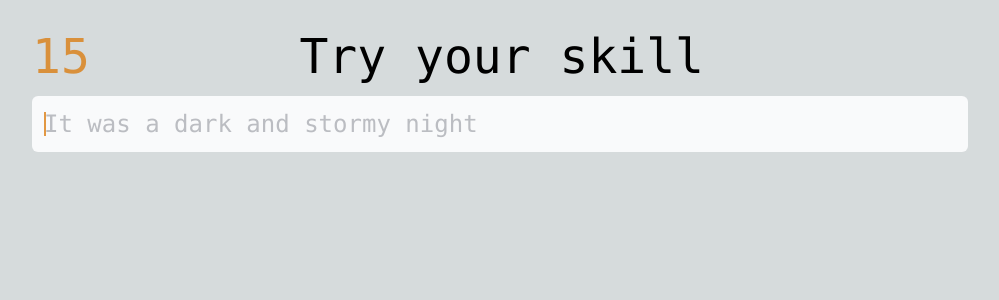
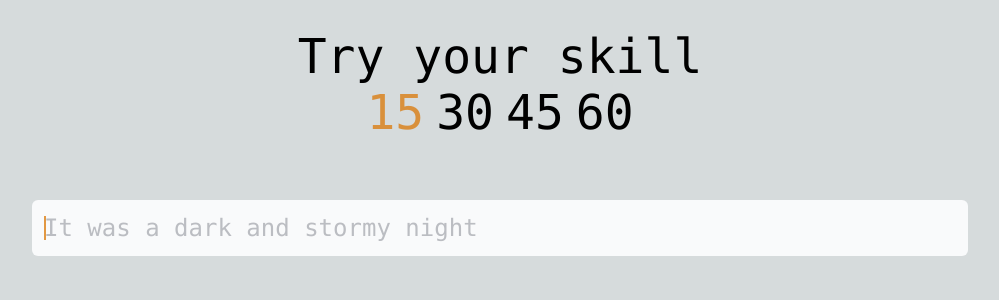
Before and after one commit to StasSytnykov/cat-type, a Next.js app: page / in a window 1280 px wide. Shown: the top 300 px of the page, without its empty margins (140-1139 px from the left). Built offline with nearby package versions, Linux system fonts and the light colour scheme.

Commit message:
added posibility to chose time for typing

```diff
--- a/app/page.tsx
+++ b/app/page.tsx
@@ -13,7 +13,10 @@ export default function Home() {
     wrongLetterIndex,
     letterMistakeCounter,
   } = useLetters();
-  const isTypingStarted = useIsTypingStarted(arrOfTypedLetters[0]);
+  const isTypingStarted = useIsTypingStarted(
+    arrOfTypedLetters[0],
+    letterMistakeCounter,
+  );
 
   return (
     <div
--- a/components/Timer/Timer.tsx
+++ b/components/Timer/Timer.tsx
@@ -1,4 +1,5 @@
 import { Dispatch, SetStateAction, useEffect } from "react";
+import { times } from "@/mock/data";
 
 type Props = {
   time: number;
@@ -17,9 +18,35 @@ export const Timer = ({ time, setTimeForTyping, isTypingStarted }: Props) => {
   }, [isTypingStarted]);
 
   return (
-    <div className="grid grid-cols-7 mb-4 text-5xl">
-      <p className="col-span-1 text-amber-600/75">{time}</p>
-      <h1 className="col-start-3 col-end-7">Try your skill</h1>
+    <div className="flex flex-col justify-center items-center mb-4 text-5xl">
+      <h1
+        className={`mb-2 ${isTypingStarted && "opacity-0"} transition-opacity`}
+      >
+        Try your skill
+      </h1>
+      <div
+        className={`flex ${isTypingStarted && "opacity-0"} transition-opacity`}
+      >
+        {times.map((choseTime) => (
+          <button
+            tabIndex={-1}
+            className={`mr-3 last:mr-0 outline-0 ${
+              choseTime === time && "text-amber-600/75"
+            }`}
+            type="button"
+            onClick={() => !isTypingStarted && setTimeForTyping(choseTime)}
+          >
+            {choseTime}
+          </button>
+        ))}
+      </div>
+      <p
+        className={`text-amber-600/75 opacity-0 transition-opacity ${
+          isTypingStarted && "opacity-100"
+        }`}
+      >
+        {time}
+      </p>
     </div>
   );
 };
--- a/components/TypingContainer/TypingContainer.tsx
+++ b/components/TypingContainer/TypingContainer.tsx
@@ -1,4 +1,4 @@
-import { arrOfLetters } from "@/mock/letters";
+import { arrOfLetters } from "@/mock/data";
 import { twMerge } from "tailwind-merge";
 
 type Props = {
--- a/hooks/useIsTypingStarted.tsx
+++ b/hooks/useIsTypingStarted.tsx
@@ -1,13 +1,13 @@
 import { useEffect, useState } from "react";
 
-export const useIsTypingStarted = (letter: string) => {
+export const useIsTypingStarted = (letter: string, mistakeCounter: number) => {
   const [isStarted, setIsStarted] = useState(false);
 
   useEffect(() => {
-    if (letter) {
+    if (letter || mistakeCounter) {
       setIsStarted(true);
     }
-  }, [letter]);
+  }, [letter, mistakeCounter]);
 
   return isStarted;
 };
--- a/hooks/useLetters.tsx
+++ b/hooks/useLetters.tsx
@@ -1,5 +1,5 @@
 import { KeyboardEvent, useState } from "react";
-import { arrOfLetters } from "@/mock/letters";
+import { arrOfLetters } from "@/mock/data";
 import { SPECIFIC_KEYS } from "@/constants/constants";
 
 export const useLetters = () => {
--- a/mock/letters.ts
+++ b/mock/data.ts
@@ -30,3 +30,5 @@ export const arrOfLetters = [
   "h",
   "t",
 ];
+
+export const times = [15, 30, 45, 60];
```
